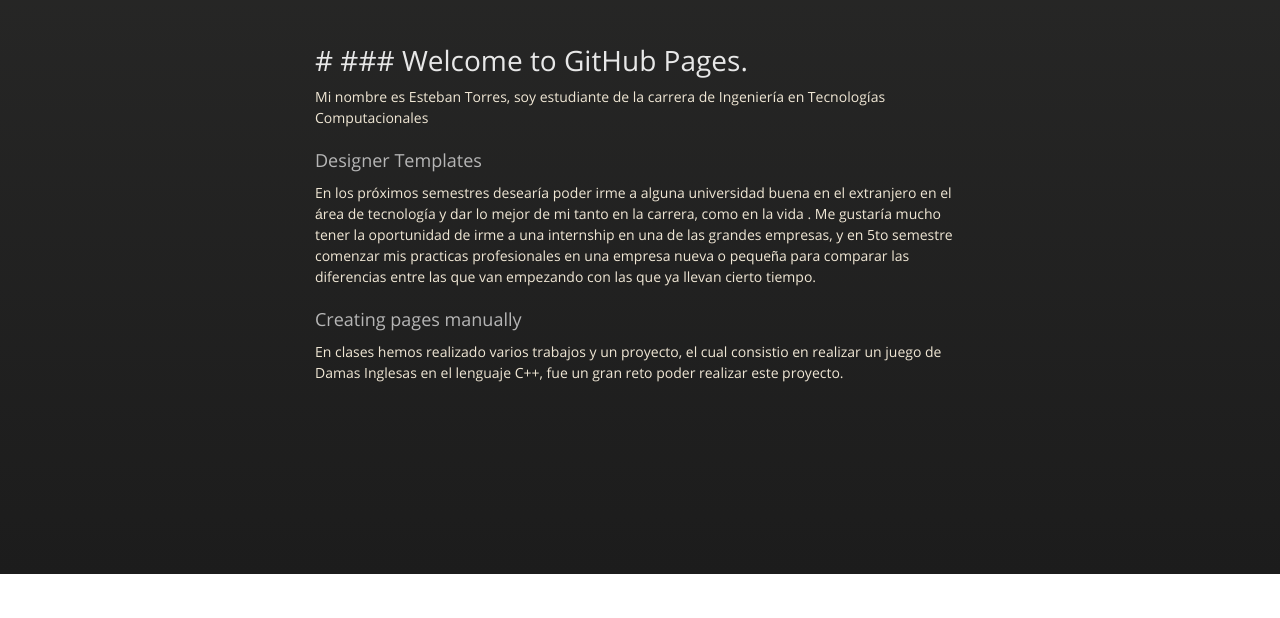
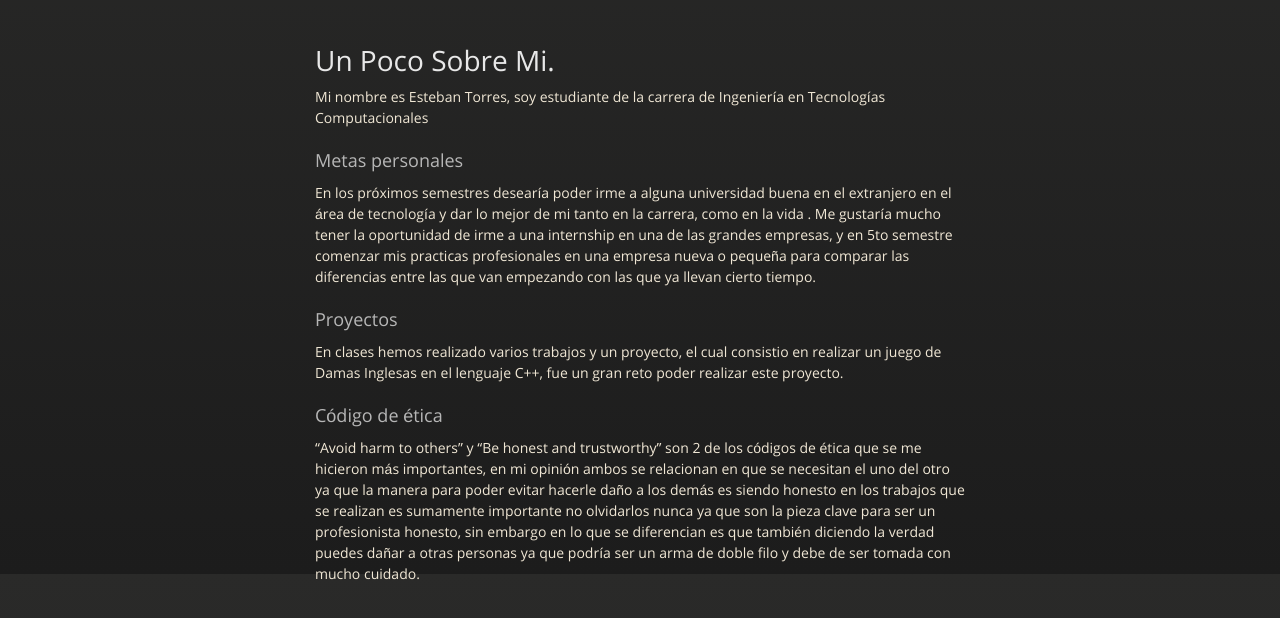
Before and after one commit to Estebant97/estebant97.github.io, a plain HTML site: page index.html in a window 1280 px wide. Shown: the part 226-844 px from the top of the page. Before the commit the page ends 800 px from the top, so only its background shows below. Drawn offline with nearby package versions, Linux system fonts and the light colour scheme.

Commit message:
Update index.html

```diff
--- a/index.html
+++ b/index.html
@@ -35,21 +35,28 @@
         </div>
 
         <h1>
-<a id="--welcome-to-github-pages" class="anchor" href="#--welcome-to-github-pages" aria-hidden="true"><span aria-hidden="true" class="octicon octicon-link"></span></a># ### Welcome to GitHub Pages.</h1>
+<a id="--welcome-to-github-pages" class="anchor" href="#--welcome-to-github-pages" aria-hidden="true"><span aria-hidden="true" class="octicon octicon-link"></span></a>Un Poco Sobre Mi.</h1>
 
 <p>Mi nombre es Esteban Torres, soy estudiante de la carrera de Ingeniería en Tecnologías Computacionales </p>
 
 <h3>
-<a id="designer-templates" class="anchor" href="#designer-templates" aria-hidden="true"><span aria-hidden="true" class="octicon octicon-link"></span></a>Designer Templates</h3>
+<a id="designer-templates" class="anchor" href="#designer-templates" aria-hidden="true"><span aria-hidden="true" class="octicon octicon-link"></span></a>Metas personales</h3>
 
 <p>En los próximos semestres desearía poder irme a alguna universidad buena en el extranjero en el área de tecnología y dar lo mejor de mi tanto en la carrera, como en la vida . Me gustaría mucho tener la oportunidad de irme a una internship en una de las grandes empresas, y en 5to semestre comenzar mis practicas profesionales en una empresa nueva o pequeña para comparar las diferencias entre las que van empezando con las que ya llevan cierto tiempo.</p>
 
 <h3>
-<a id="creating-pages-manually" class="anchor" href="#creating-pages-manually" aria-hidden="true"><span aria-hidden="true" class="octicon octicon-link"></span></a>Creating pages manually</h3>
+<a id="creating-pages-manually" class="anchor" href="#creating-pages-manually" aria-hidden="true"><span aria-hidden="true" class="octicon octicon-link"></span></a>Proyectos</h3>
 
 <p>En clases hemos realizado varios trabajos y un proyecto, el cual consistio en realizar un juego de Damas Inglesas en el lenguaje C++, fue un gran reto poder realizar este proyecto.</p>
 <h3>
-
+<a id="designer-templates" class="anchor" href="#designer-templates" aria-hidden="true"><span aria-hidden="true" class="octicon octicon-link"></span></a>Código de ética</h3>
+<p>“Avoid harm to others” y “Be honest and trustworthy” son 2 de los códigos de ética que
+se me hicieron más importantes, en mi opinión ambos se relacionan en que se necesitan el uno
+del otro ya que la manera para poder evitar hacerle daño a los demás es siendo honesto en los
+trabajos que se realizan es sumamente importante no olvidarlos nunca ya que son la pieza clave
+para ser un profesionista honesto, sin embargo en lo que se diferencian es que también diciendo
+la verdad puedes dañar a otras personas ya que podría ser un arma de doble filo y debe de ser
+  tomada con mucho cuidado.</p>
 
     </div>
     <!--[if !IE]><script>fixScale(document);</script><![endif]-->
```
